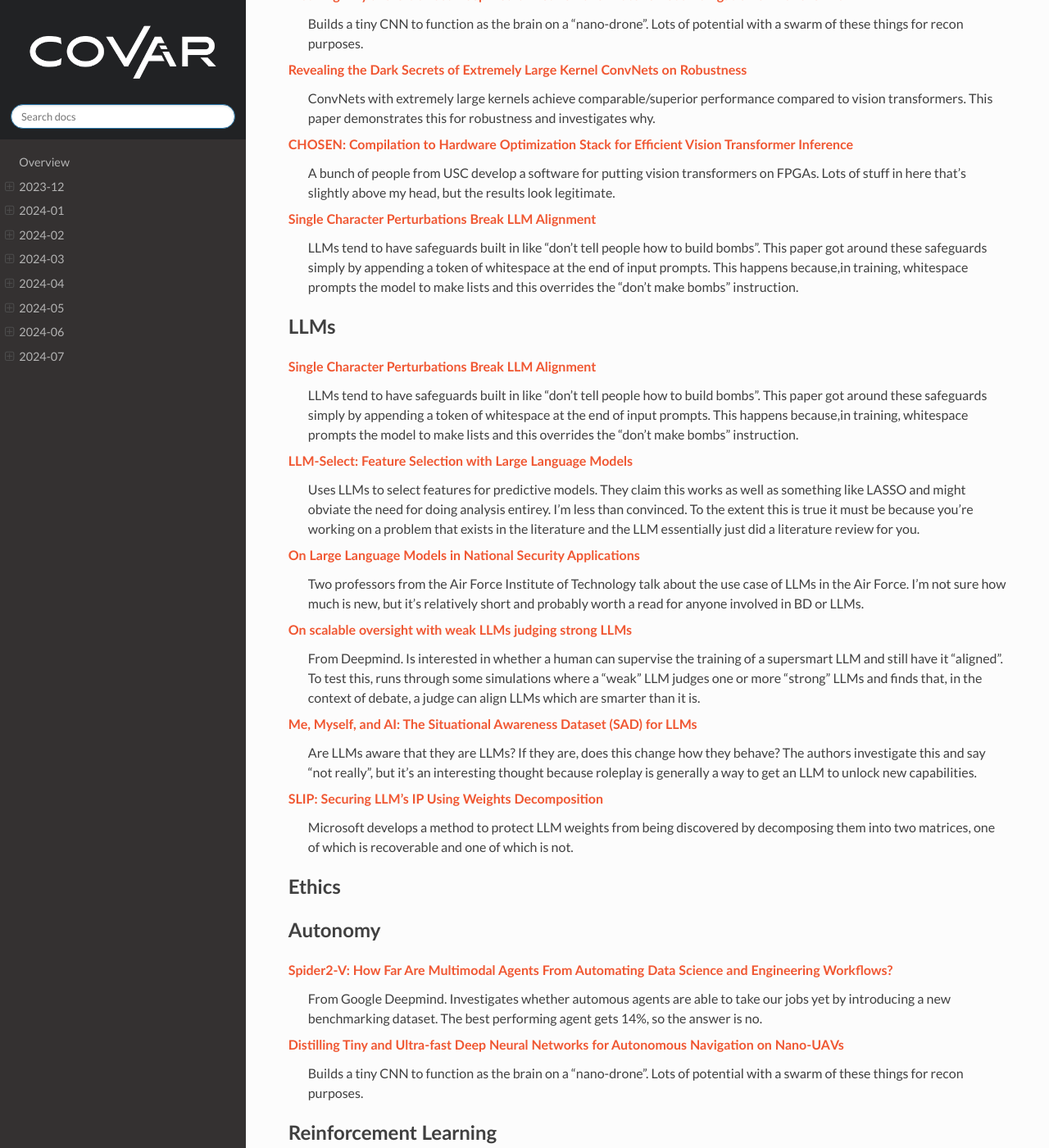
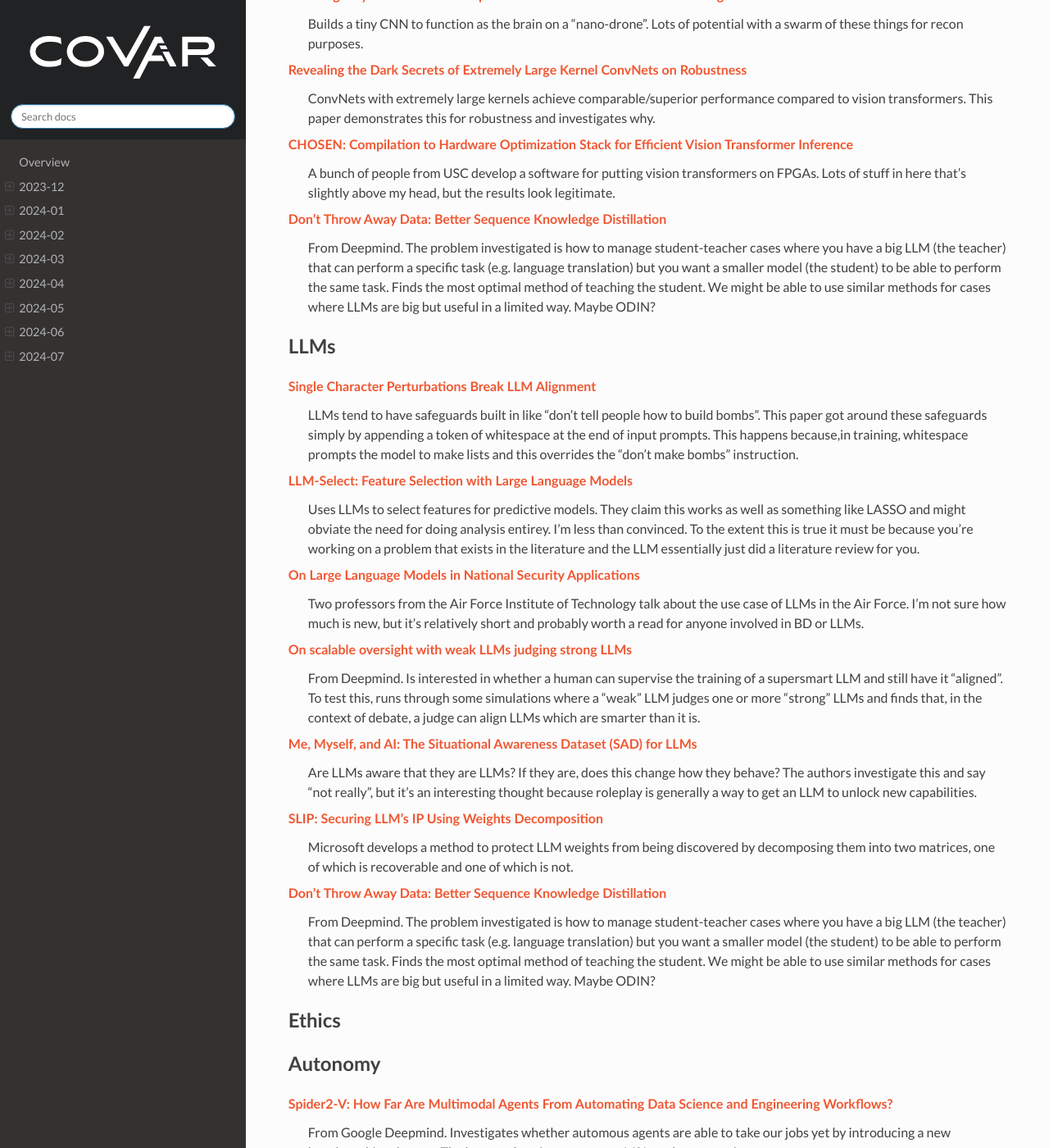
Before and after one commit to covartech/zeitgeist, a Sphinx documentation site: the page built from docs/issues/2024-08.rst, in a window 1280 px wide and 1400 px high, scrolled down 425 px. Shown: the whole window at 82% size. Built offline with Sphinx 7.4.7 and the Read the Docs theme 2.0.0, drawn with Linux system fonts in a browser that asks for light colours; some of the changed text lies outside the part shown.

Commit message:
Udpate 2024_7_19

```diff
--- a/docs/issues/2024-08.rst
+++ b/docs/issues/2024-08.rst
@@ -18,8 +18,8 @@
 `CHOSEN: Compilation to Hardware Optimization Stack for Efficient Vision Transformer Inference <https://arxiv.org/pdf/2407.12736>`_
     A bunch of people from USC develop a software for putting vision transformers on FPGAs.  Lots of stuff in here that's slightly above my head, but the results look legitimate.
 
-`Single Character Perturbations Break LLM Alignment <https://arxiv.org/pdf/2407.03232>`_
-    LLMs tend to have safeguards built in like "don't tell people how to build bombs".  This paper got around these safeguards simply by appending a token of whitespace at the end of input prompts.  This happens because,in training, whitespace prompts the model to make lists and this overrides the "don't make bombs" instruction.
+`Don’t Throw Away Data: Better Sequence Knowledge Distillation <https://arxiv.org/pdf/2407.10456>`_
+    From Deepmind.  The problem investigated is how to manage student-teacher cases where you have a big LLM (the teacher) that can perform a specific task (e.g. language translation) but you want a smaller model (the student) to be able to perform the same task.  Finds the most optimal method of teaching the student.  We might be able to use similar methods for cases where LLMs are big but useful in a limited way.  Maybe ODIN?
 
 LLMs
 ----------
@@ -41,6 +41,9 @@
 `SLIP: Securing LLM’s IP Using Weights Decomposition <https://arxiv.org/pdf/2407.10886>`_
     Microsoft develops a method to protect LLM weights from being discovered by decomposing them into two matrices, one of which is recoverable and one of which is not.
 
+`Don’t Throw Away Data: Better Sequence Knowledge Distillation <https://arxiv.org/pdf/2407.10456>`_
+    From Deepmind.  The problem investigated is how to manage student-teacher cases where you have a big LLM (the teacher) that can perform a specific task (e.g. language translation) but you want a smaller model (the student) to be able to perform the same task.  Finds the most optimal method of teaching the student.  We might be able to use similar methods for cases where LLMs are big but useful in a limited way.  Maybe ODIN?
+
 Ethics
 ------
 
@@ -67,6 +70,9 @@
 
 `Is That Rain? Understanding Effects on Visual Odometry Performance for Autonomous UAVs and Efficient DNN-based Rain Classification at the Edge <https://arxiv.org/pdf/2407.12663>`_
     Builds a dataset and a (small) detector for detecting whether or not it is raining outside.  We could use this for sensor fusion, or context-aware sensing.
+
+`Training-Free Model Merging for Multi-target Domain Adaptation <https://arxiv.org/pdf/2407.13771>`_
+    Investigates how to do fusion on multiple models spanning multiple domains without access to training data.  Not directly relevant to anything we're doing  (EID would have a fit about all the deep learning), but maybe useful later.
 
 Theory
 ------
@@ -141,6 +147,12 @@
 `LookupViT: Compressing visual information to a limited number of tokens <https://arxiv.org/pdf/2407.12753>`_
     From Deepmind.  There's lots of tokens in images which have very low information content - this paper compresses input tokens to a fixed number of tokens as a method of getting rid of the extraneous tokens.  Improves computational burdens and (sometimes) performance.
 
+`GPT-4o mini: advancing cost-efficient intelligence <https://openai.com/index/gpt-4o-mini-advancing-cost-efficient-intelligence/>`_
+    A new GPT model which is very small and very cheap yet better than all GPT models across a range of tasks, being outperformed only by GPT-4
+
+`Mistral NeMo <https://mistral.ai/news/mistral-nemo/>`_
+    A "drop-in replacement for Mistral 7B", this looks pretty good.  A context window of 128K is the standout here, but it shows some decent results in what is a short blog post.
+
 Lunch and Learn
 ---------------
 2024-07-02
```
Also changed, not shown: other parts of docs/issues/2024-08.rst (+2 -2 lines).
